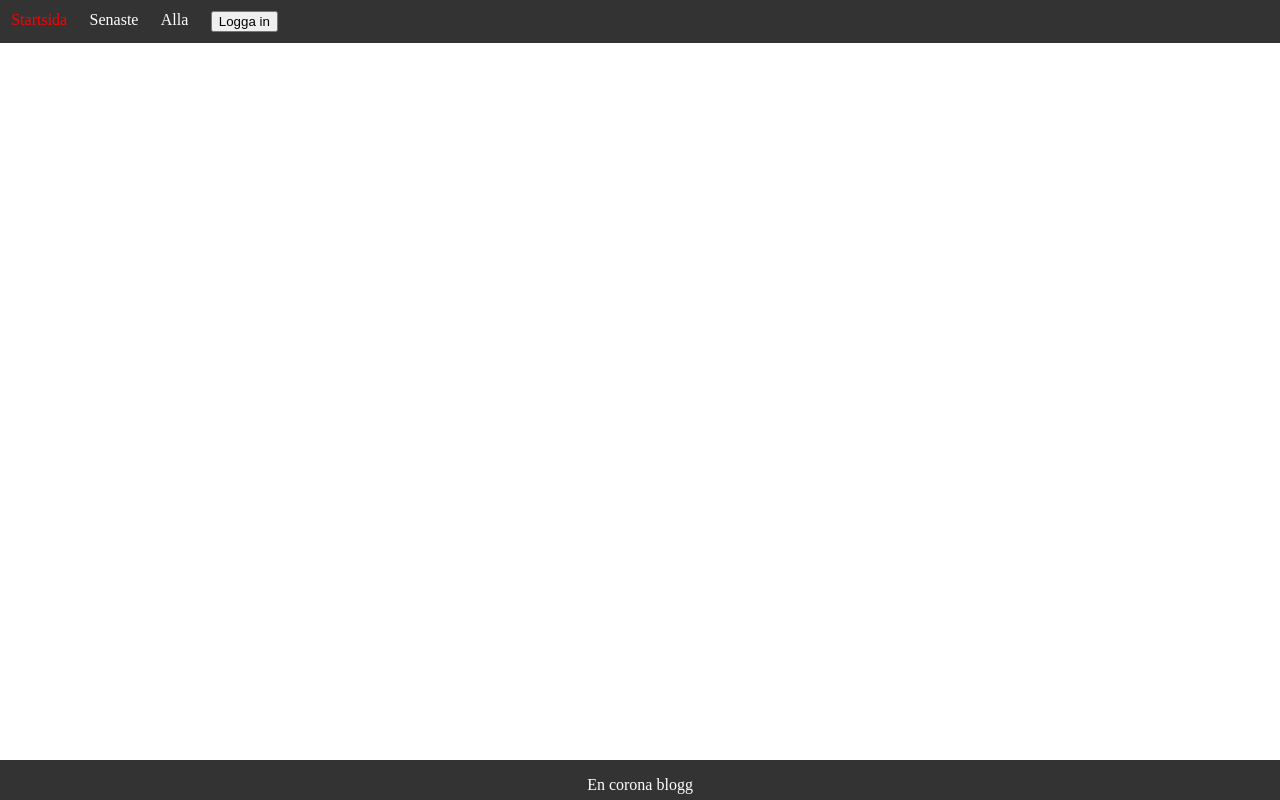
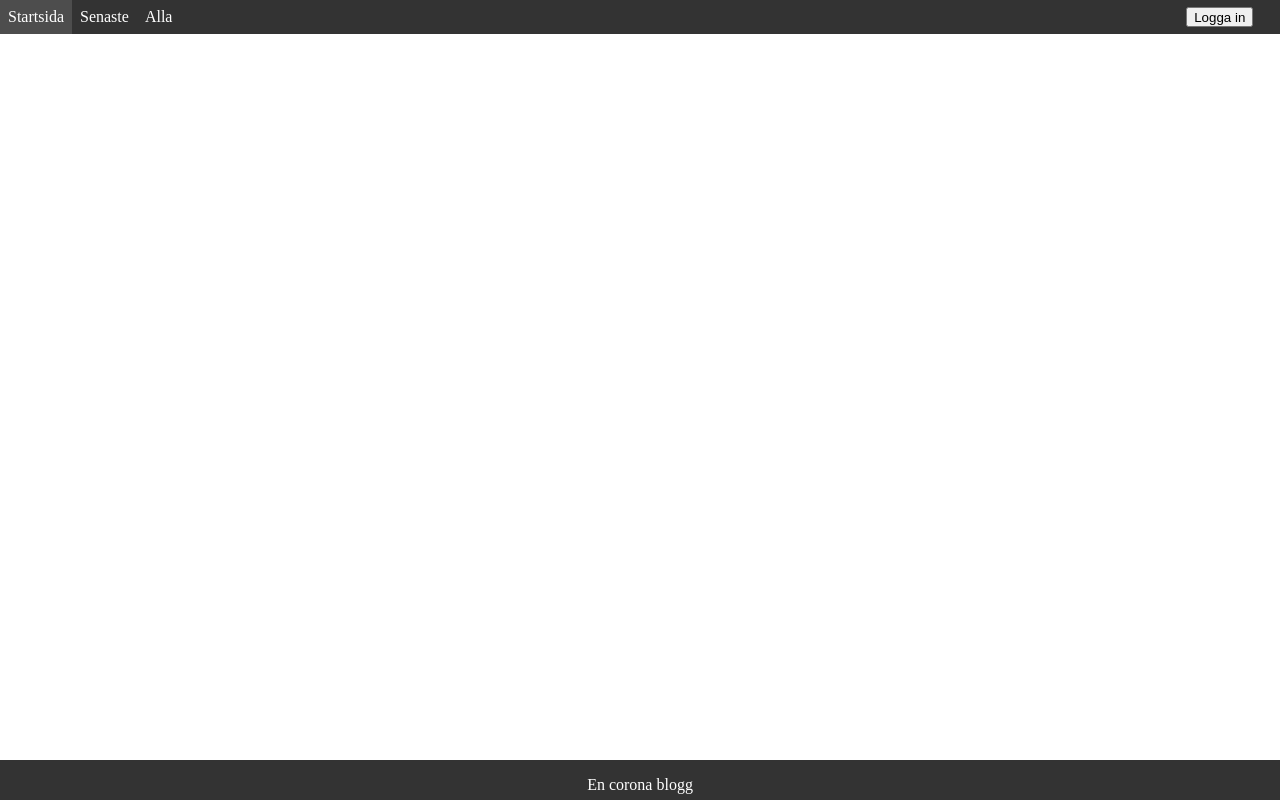
Before and after one commit to Pozee/blog-assignment, an Angular app in the folder blog-app/: page / in a window 1280 px wide. Built offline with nearby package versions, Linux system fonts and the light colour scheme.

Commit message:
löste knapp position

```diff
--- a/blog-app/src/app/header/header.component.css
+++ b/blog-app/src/app/header/header.component.css
@@ -1,17 +1,27 @@
 .container {
     display: flex;
-    flex-direction: row;
     background-color: #333;
     width: 100vw;
+    justify-content: space-between;
 }
-.nav-item {
-    padding: 0.7em;
+
+div ul {
+    margin: 0;
+    padding: 0;
+    list-style: none;
+}
+div ul li {
+    display: inline-block;
+    padding: 0.5em;
     color: white;
 }
-.nav-item:hover {
-    color: red;
+div ul li:hover {
+    background-color: rgb(77, 77, 77);
     cursor: pointer;
 }
-nav-btn {
 
+.btn-login {
+   margin-right: 2em;
+   height: 1.5em;
+   align-self: center;
 }
--- a/blog-app/src/app/header/header.component.html
+++ b/blog-app/src/app/header/header.component.html
@@ -1,7 +1,17 @@
-<div class="container">
+<!-- <div class="container">
     <div class="nav-item">Startsida</div>
     <div class="nav-item">Senaste</div>
     <div class="nav-item">Alla</div>
     <div class="nav-item" *ngIf="isAuthenticated">Ny artikel</div>
     <div class="nav-item"><button class="nav-btn" (click)="getAuthenticated()">Logga in</button></div>
-</div>
+</div> -->
+ <div class="container">
+     <ul>
+         <li>Startsida</li>
+         <li>Senaste</li>
+         <li>Alla</li>
+         <li *ngIf="isAuthenticated">Ny artikel</li>
+     </ul>
+        <button class="btn-login" (click)="getAuthenticated()">Logga in</button>
+
+ </div>
```
